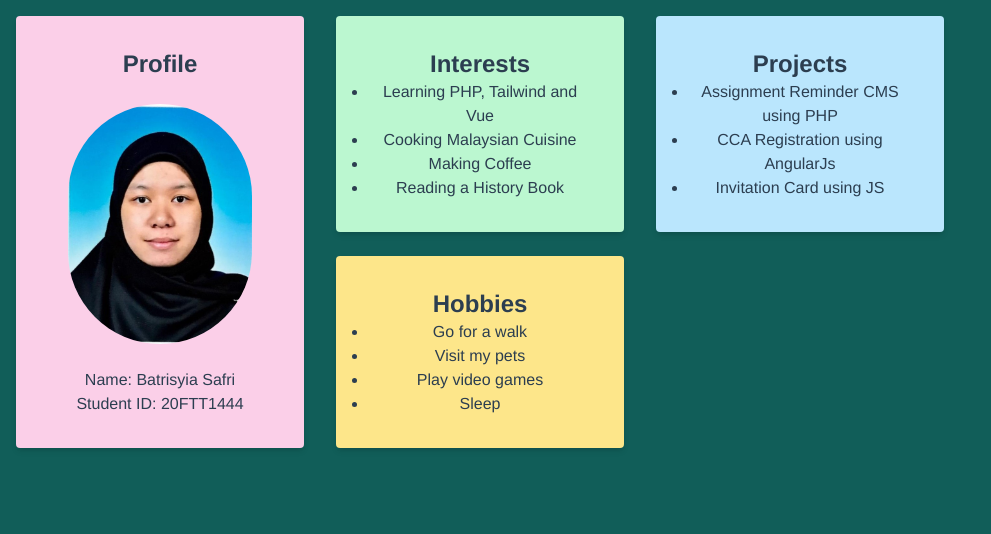
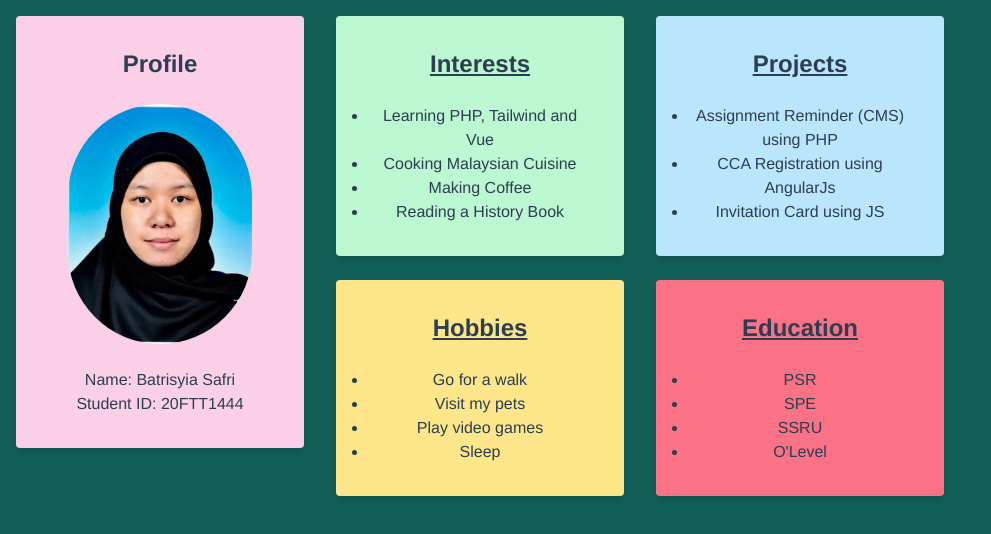
Before and after one commit to batrisyiasafri/20ftt1444-as3, a Vue app: page / in a window 1280 px wide. Shown: the top 534 px of the page, without its empty margins (0-991 px from the left). Built offline with nearby package versions, Linux system fonts and the light colour scheme.

Commit message:
Added an Education Card and Underline classes

```diff
--- a/src/App.vue
+++ b/src/App.vue
@@ -23,7 +23,8 @@ import HelloWorld from './components/HelloWorld.vue'
 
     <div class="w-full p-4 lg:w-80">
         <div class="p-8 bg-green-200 rounded shadow-md">
-            <h2 class="text-2xl font-bold">Interests</h2>
+            <h2 class="text-2xl font-bold underline">Interests</h2>
+            <br>
             <ul class="list-disc">
             <li class="text-grey-200">Learning PHP, Tailwind and Vue</li>
             <li class="text-grey-200">Cooking Malaysian Cuisine</li>
@@ -35,7 +36,8 @@ import HelloWorld from './components/HelloWorld.vue'
         <br>
 
           <div class="p-8 bg-amber-200 rounded shadow-md">
-            <h2 class="text-2xl font-bold">Hobbies</h2>
+            <h2 class="text-2xl font-bold underline">Hobbies</h2>
+            <br>
             <ul class="list-disc">
             <li class="text-grey-200">Go for a walk</li>
             <li class="text-grey-200">Visit my pets</li>
@@ -47,14 +49,33 @@ import HelloWorld from './components/HelloWorld.vue'
 
        <div class="w-full p-4 lg:w-80">
         <div class="p-8 bg-sky-200 rounded shadow-md">
-            <h2 class="text-2xl font-bold">Projects</h2>
+            <h2 class="text-2xl font-bold underline">Projects</h2>
+            <br>
             <ul class="list-disc">
-            <li class="text-grey-200">Assignment Reminder CMS using PHP</li>
+            <li class="text-grey-200">Assignment Reminder (CMS) using PHP</li>
             <li class="text-grey-200">CCA Registration using AngularJs</li>
             <li class="text-grey-200">Invitation Card using JS </li>
             </ul>
         </div>
+
+        <br>
+
+           <div class="p-8 bg-rose-400 rounded shadow-md">
+            <h2 class="text-2xl font-bold underline">Education</h2>
+            <br>
+            <ul class="list-disc">
+            <li class="text-grey-200">PSR</li>
+            <li class="text-grey-200">SPE</li>
+            <li class="text-grey-200">SSRU</li>
+            <li class="text-grey-200">O'Level</li>
+            </ul>
+
+        </div>
+
+
+
       </div>
+
 
 
 </div>
```
